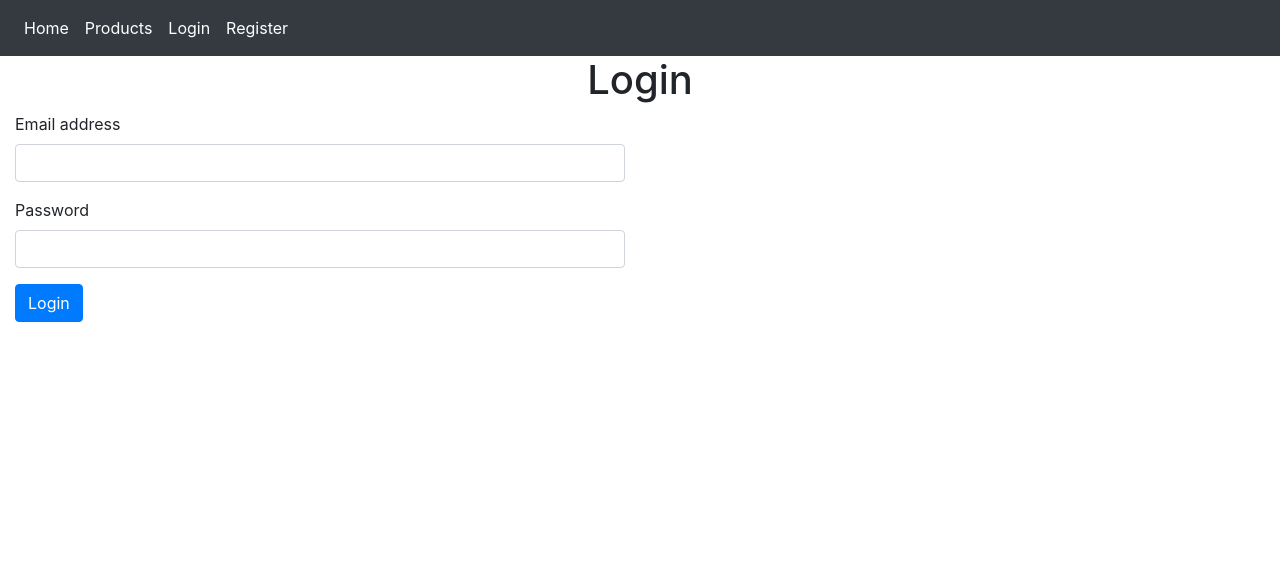
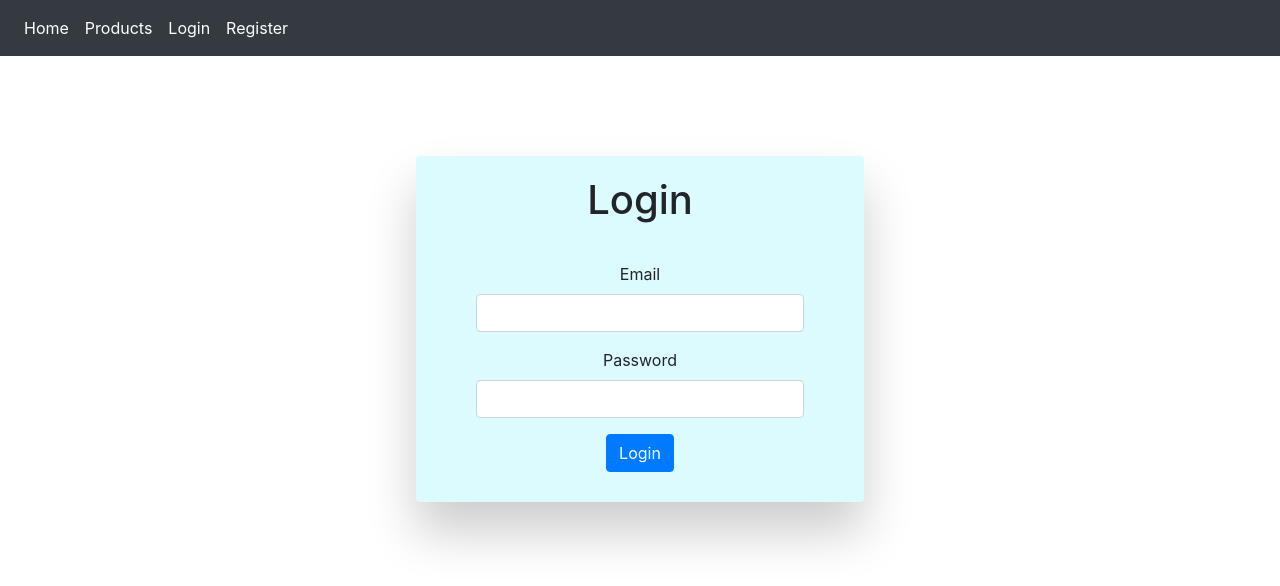
Before and after one commit to rahul0624/grocery-app, a React (Create React App) app: page /login in a window 1280 px wide. Shown: the top 586 px of the page. Built offline with nearby package versions, Linux system fonts and the light colour scheme.

Commit message:
auth functionality added

```diff
--- a/package.json
+++ b/package.json
@@ -3,11 +3,13 @@
   "version": "0.1.0",
   "private": true,
   "dependencies": {
+    "@popperjs/core": "^2.11.4",
     "@testing-library/jest-dom": "^5.16.2",
     "@testing-library/react": "^12.1.4",
     "@testing-library/user-event": "^13.5.0",
     "axios": "^0.26.1",
     "bootstrap": "^4.6.1",
+    "jquery": "^3.6.0",
     "react": "^17.0.2",
     "react-dom": "^17.0.2",
     "react-router-dom": "^6.2.2",
--- a/src/components/Login/index.js
+++ b/src/components/Login/index.js
@@ -1,10 +1,20 @@
-import React, { useState } from "react";
+import axios from "axios";
+import React, { useEffect, useState } from "react";
+import "./styles/index.css";
 
 const Login = () => {
   const [user, setUser] = useState({
     email: "",
     password: "",
   });
+
+  const [loginStatus, setLoginStatus] = useState(false);
+
+  const [loginFail, setLoginFail] = useState(false);
+
+  useEffect(() => {
+    console.log();
+  }, [loginStatus, loginFail]);
 
   const onChangeHandler = (event) => {
     setUser({
@@ -13,33 +23,62 @@ const Login = () => {
     });
   };
 
+  const onSubmitHandler = (event) => {
+    event.preventDefault();
+    axios
+      .post("https://apolis-grocery.herokuapp.com/api/auth/login", user)
+      .then((response) => {
+        console.log(response.data);
+        if (response.data.token) {
+          setLoginStatus(true);
+          setLoginFail(false);
+          sessionStorage.setItem("token", response.data.token);
+        }
+      })
+      .catch((err) => {
+        setLoginStatus(false);
+        setLoginFail(true);
+      });
+  };
+
   return (
-    <div className="flex justify-content-center">
+    <div className="flex justify-content-center" id="login-form-wrap">
       <h1 className="text-center">Login</h1>
-      <form className="flex justify-content-center col-6">
-        <div class="form-group">
-          <label for="exampleInputEmail1">Email address</label>
+      {loginStatus && (
+        <div className="alert alert-primary" role="alert">
+          Logged In Successfully!
+        </div>
+      )}
+      {loginFail && (
+        <div className="alert alert-danger" role="alert">
+          Incorrect Credentials!
+        </div>
+      )}
+      <form
+        id="login-form"
+        className="flex justify-content-center"
+        onSubmit={onSubmitHandler}
+      >
+        <div className="form-group">
+          <label htmlFor="exampleInputEmail1">Email</label>
           <input
             type="email"
             name="email"
-            class="form-control"
-            id="exampleInputEmail1"
-            aria-describedby="emailHelp"
+            className="form-control"
             onChange={onChangeHandler}
           />
         </div>
-        <div class="form-group">
-          <label for="exampleInputPassword1">Password</label>
+        <div className="form-group">
+          <label htmlFor="exampleInputPassword1">Password</label>
           <input
             type="password"
-            class="form-control"
+            className="form-control"
             name="password"
-            id="exampleInputPassword1"
             onChange={onChangeHandler}
           />
         </div>
 
-        <button type="submit" class="btn btn-primary">
+        <button id="login" type="submit" className="btn btn-primary">
           Login
         </button>
       </form>
--- /dev/null
+++ b/src/components/Login/styles/index.css
@@ -0,0 +1,62 @@
+body {
+    background-color: #9f9da7;
+    font-size: 1.6rem;
+    font-family: "Open Sans", sans-serif;
+    color: #2b3e51;
+  }
+
+  h2 {
+    font-weight: 300;
+    text-align: center;
+  }
+
+  p {
+    position: relative;
+  }
+
+  a,
+  a:link,
+  a:visited,
+  a:active {
+    color: #3ca9e2;
+    -webkit-transition: all 0.2s ease;
+    transition: all 0.2s ease;
+  }
+  a:focus, a:hover,
+  a:link:focus,
+  a:link:hover,
+  a:visited:focus,
+  a:visited:hover,
+  a:active:focus,
+  a:active:hover {
+    color: #329dd5;
+    -webkit-transition: all 0.2s ease;
+    transition: all 0.2s ease;
+  }
+
+  #login-form-wrap {
+    background-color: rgb(219, 251, 255);
+    width: 35%;
+    margin: 100px auto;
+    text-align: center;
+    padding: 20px 0 0 0;
+    border-radius: 4px;
+    box-shadow: 0px 30px 50px 0px rgba(0, 0, 0, 0.2);
+
+  }
+
+  #reg-form-wrap {
+    background-color: rgb(219, 251, 255);;
+    width: 35%;
+    margin: 30px auto;
+    text-align: center;
+    padding: 20px 0 0 0;
+    border-radius: 4px;
+    box-shadow: 0px 30px 50px 0px rgba(0, 0, 0, 0.2);
+
+  }
+
+  #login-form {
+    padding: 30px 60px;
+
+  }
--- a/src/components/Register/index.js
+++ b/src/components/Register/index.js
@@ -1,35 +1,62 @@
 import axios from "axios";
-import React, { useState } from "react";
+import React, { useEffect, useState } from "react";
+
 
 const Register = () => {
+  const [user, setUser] = useState({
+    firstName: "",
+    email: "",
+    mobile: "",
+    password: "",
+  });
 
-    const [user, setUser] = useState({
-        firstName: '',
-        email: '',
-        mobile: '',
-        password: ''
-    })
+  const [registerStatus, setRegisterStatus] = useState(false);
+
+  const [registerFail, setRegisterFail ] = useState(false);
 
   const onChangeHandler = (event) => {
     setUser({
       ...user,
-            [event.target.name] : event.target.value
-        })
-    }
+      [event.target.name]: event.target.value,
+    });
+  };
+
+  useEffect(()=>{
+    console.log('status Changed');
+  },[registerStatus,registerFail]);
 
   const onSubmitHandler = (event) => {
     event.preventDefault();
-      axios.post('https://apolis-grocery.herokuapp.com/api/auth/register',user)
-      .then(response => {
+    axios
+      .post("https://apolis-grocery.herokuapp.com/api/auth/register", user)
+      .then((response) => {
         console.log(response);
+        if (!response.error) {
+          setRegisterStatus(true);
+          setRegisterFail(false);
+        }
       })
-      .catch(error => console.log(error));
-    }
+      .catch((error) => {
+        setRegisterFail(true);
+        setRegisterStatus(false);
+        console.log(error);
+      });
+  };
 
   return (
-    <div className="flex justify-content-center">
+    <div id="reg-form-wrap">
       <h1 className="text-center">Register</h1>
-      <form className="col-6" onSubmit={onSubmitHandler}>
+      {registerStatus && (
+        <div className="alert alert-primary" role="alert">
+          Registered Successfully Please Login!
+        </div>
+      )}
+      {registerFail && (
+        <div className="alert alert-danger" role="alert">
+          Registraion Failed! User already Exists.
+        </div>
+      )}
+      <form onSubmit={onSubmitHandler} id="login-form">
         <div className="form-group">
           <label>Name</label>
           <input
@@ -53,7 +80,7 @@ const Register = () => {
           />
         </div>
         <div className="form-group">
-          <label >Mobile</label>
+          <label>Mobile</label>
           <input
             type="text"
             className="form-control"
@@ -64,7 +91,7 @@ const Register = () => {
           />
         </div>
         <div className="form-group">
-          <label >Password</label>
+          <label>Password</label>
           <input
             type="password"
             name="password"
```
Also changed, not shown: 1 other file (tests, documents, lock files or other folders). Lines whose indentation alone changed are shown as unchanged.
